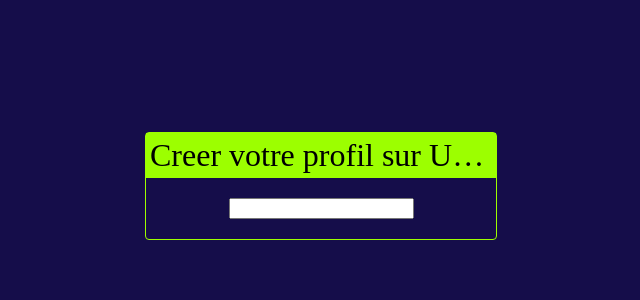
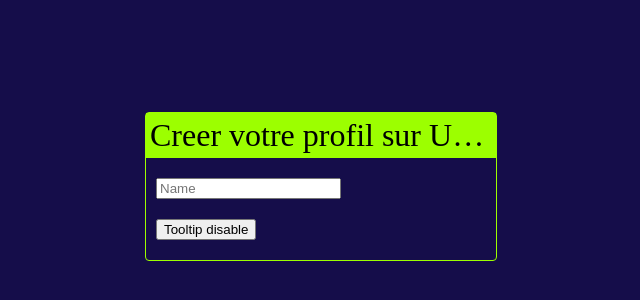
Before and after one commit to daxoRRR/tooltip-component-angular, an Angular app: page / in a window 1280 px wide. Shown: the part 214-514 px from the top of the page, without its empty margins (319-959 px from the left). Built offline with nearby package versions, Linux system fonts and the light colour scheme.

Commit message:
fix display issue when tooltipText is not set when getting offsetWidth

```diff
--- a/src/app/home/home.component.html
+++ b/src/app/home/home.component.html
@@ -2,5 +2,7 @@
     Creer votre profil sur Unkle
 </div>
 <form>
-    <input type="text" name="" id="" appTooltip="Your <strong>name</strong> is required" tooltipPlacement="bottom">
+    <input type="text" name="" id="" placeholder="Name" appTooltip="Your <strong>name</strong> is required" tooltipPlacement="bottom">
+
+    <button appTooltip="This tooltip is not display" [tooltipDisable]="true">Tooltip disable</button>
 </form>
--- a/src/app/home/home.component.scss
+++ b/src/app/home/home.component.scss
@@ -6,7 +6,6 @@ $header-spacing: 4px;
     display: flex;
     flex-direction: column;
     justify-content: center;
-    align-items: center;
     width: 350px;
     border: solid 1px $accent-color;
     border-radius: 4px;
@@ -23,5 +22,13 @@ $header-spacing: 4px;
     }
     form {
         padding: 20px 10px;
+        display: flex;
+        flex-direction: column;
+        align-items: flex-start;
+        justify-content: flex-start;
+        button {
+          margin-top: 20px;
+          cursor: pointer;
+        }
     }
 }
--- a/src/app/shared/directives/tooltip/tooltip.component.ts
+++ b/src/app/shared/directives/tooltip/tooltip.component.ts
@@ -1,5 +1,5 @@
 import { animate, style, transition, trigger } from '@angular/animations';
-import { AfterContentInit, ChangeDetectorRef, Component, ElementRef, HostListener, Input } from '@angular/core';
+import { ChangeDetectorRef, Component, ElementRef, HostListener, Input } from '@angular/core';
 import { placementTooltip, positionTooltip } from '../../models/tooltip/tooltip.model';
 
 @Component({
@@ -21,7 +21,7 @@ import { placementTooltip, positionTooltip } from '../../models/tooltip/tooltip.
   templateUrl: './tooltip.component.html',
   styleUrls: ['./tooltip.component.scss']
 })
-export class TooltipComponent implements AfterContentInit {
+export class TooltipComponent {
 
   // Is the parent HTMLElement
   @Input() hostElement!: HTMLElement;
@@ -32,25 +32,24 @@ export class TooltipComponent implements AfterContentInit {
   // Get the position and set Right by default
   @Input() placement: keyof typeof placementTooltip = placementTooltip.left;
 
-  // Set default positionTooltip
-  public positionTooltip: positionTooltip = {top: 0, left: 0};
-  private initialTooltipSize: {height: number, width: number} | null = null;
-
-  constructor(private elementRef: ElementRef, private ref: ChangeDetectorRef) { }
-
-
-  ngAfterContentInit(): void {
+  @Input() show = () => {
     if (!this.hostElement) {
       throw new Error('hostElement should be defined');
     }
     if (!this.tooltipText) {
       // Display the text in the parent HTMLElement if no text given
       this.tooltipText = this.hostElement.innerText;
-      // Need to detectChanges to set the text and to have the offsetWidth/offsetHeight updated
-      this.ref.detectChanges();
     }
+    // Need to detectChanges to set the text and to have the offsetWidth/offsetHeight updated
+    this.ref.detectChanges();
     this.setPositionTooltip();
-  }
+  };
+
+  // Set default positionTooltip
+  public positionTooltip: positionTooltip = {top: 0, left: 0};
+  private initialTooltipSize: {height: number, width: number} | null = null;
+
+  constructor(private elementRef: ElementRef, private ref: ChangeDetectorRef) { }
 
   /**
    * Display tooltip on top, right, bottom, left
--- a/src/app/shared/directives/tooltip/tooltip.directive.ts
+++ b/src/app/shared/directives/tooltip/tooltip.directive.ts
@@ -33,6 +33,7 @@ export class TooltipDirective {
       if (this.tooltipPlacement) {
         this.tooltipComponent.instance.placement = this.tooltipPlacement;
       }
+      this.tooltipComponent.instance.show();
     }
   }
 
```
